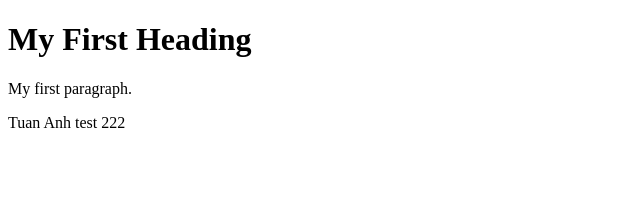
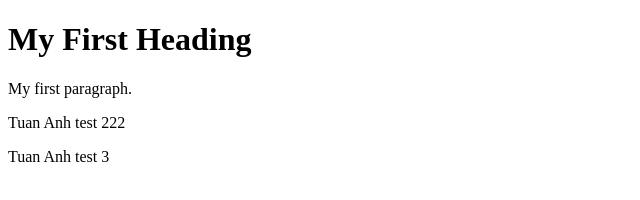
Before and after one commit to HungHS30071999/k4_typescript-1, a plain HTML site: page index.html in a window 1280 px wide. Shown: the whole page, without its empty margins (0-640 px from the left). Drawn offline with Linux system fonts and the light colour scheme.

Commit message:
tuan anh test3

```diff
--- a/index.html
+++ b/index.html
@@ -6,6 +6,7 @@
     <h1>My First Heading</h1>
     <p>My first paragraph.</p>
     <p>Tuan Anh test 222</p>
+    <p>Tuan Anh test 3</p>
 </body>
 
 </html>
```
